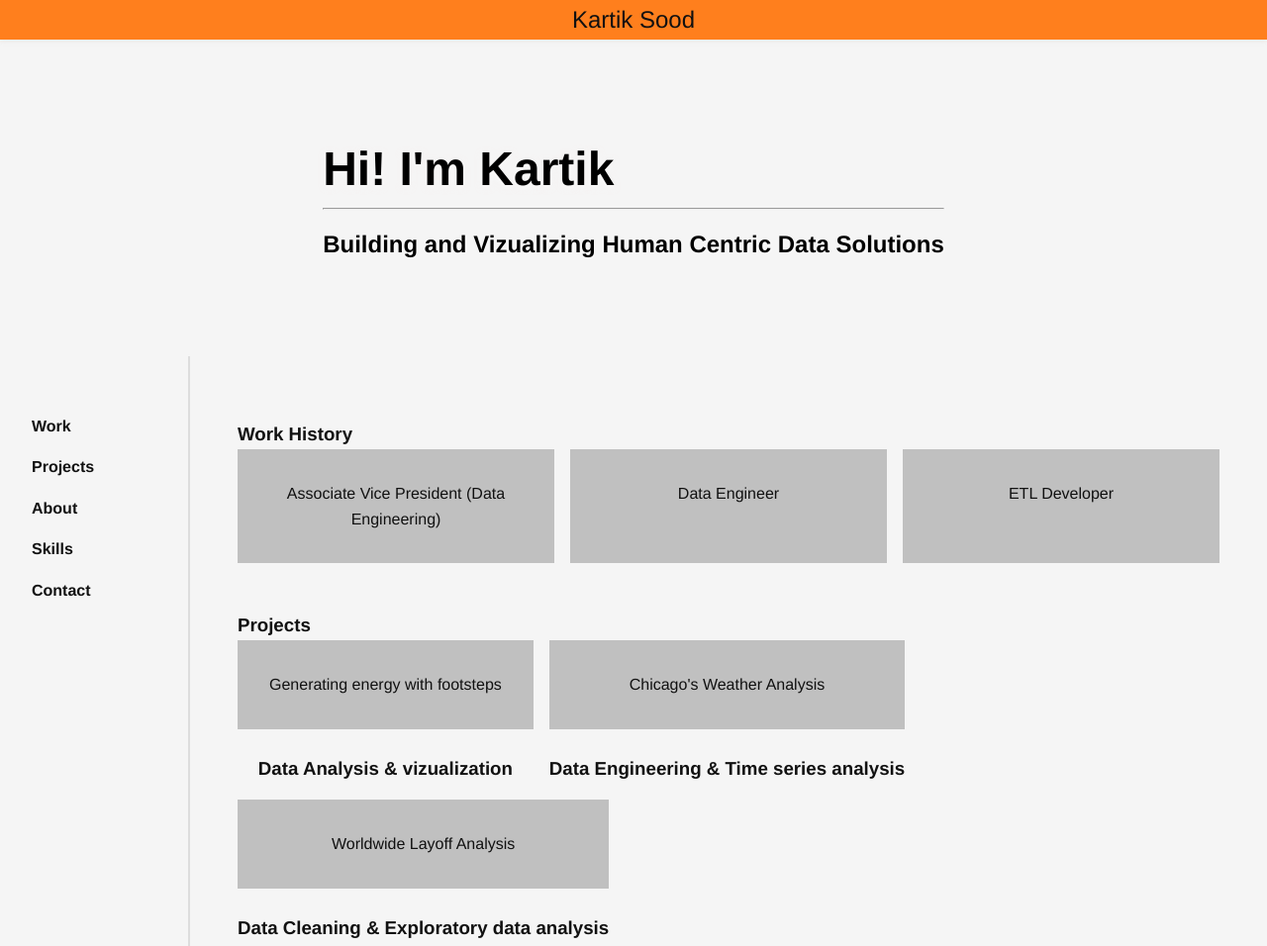
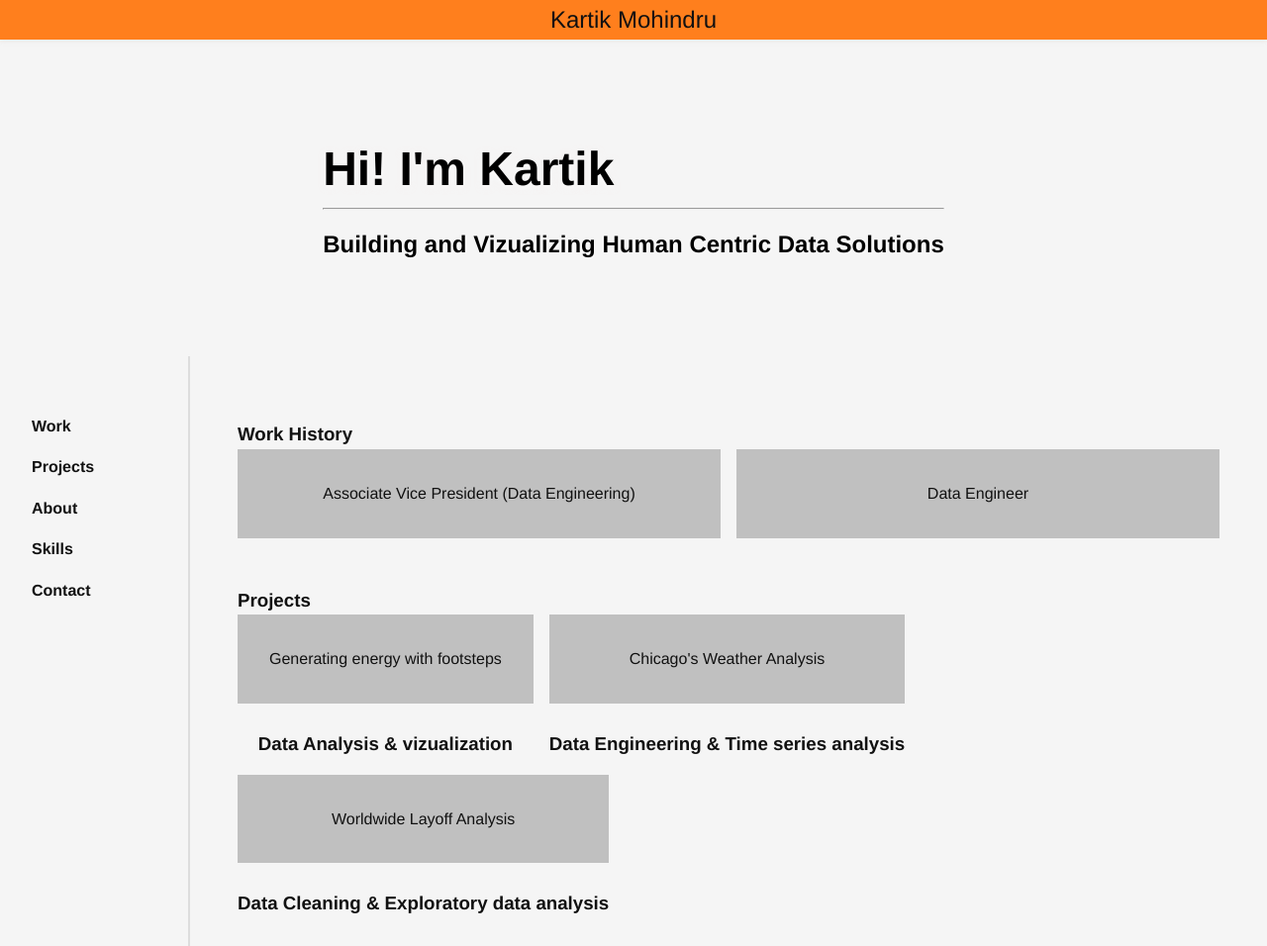
Before and after one commit to kartikmohindru-de/kartikmohindru-de.github.io, a plain HTML site: page index.html in a window 1280 px wide. Shown: the top 956 px of the page at 99% size. Drawn offline with Linux system fonts and the light colour scheme.

Commit message:
Add files via upload

```diff
--- a/index.html
+++ b/index.html
@@ -14,7 +14,7 @@
   <!-- Shrinking sticky header -->
   <header id="sticky-header">
   <div class="header-content">
-    <a href="#" style="font-size:24px" onclick="window.scrollTo({ top: 0, behavior: 'smooth' }); return false;"> Kartik Sood</span>
+    <a href="#" style="font-size:24px" onclick="window.scrollTo({ top: 0, behavior: 'smooth' }); return false;"> Kartik Mohindru</span>
     </a></div></header>
 
   <!-- Hero banner -->
@@ -46,7 +46,6 @@
         <div class="projects">
           <div class="project"><a href="work1.html" class="page-link">Associate Vice President (Data Engineering)</a></div>
           <div class="project"><a href="work2.html" class="page-link">Data Engineer</a></div>
-          <div class="project"><a href="work2.html" class="page-link">ETL Developer</a></div>
         </div></section>
 
         <section id="portfolio_projects" class="section">
```
